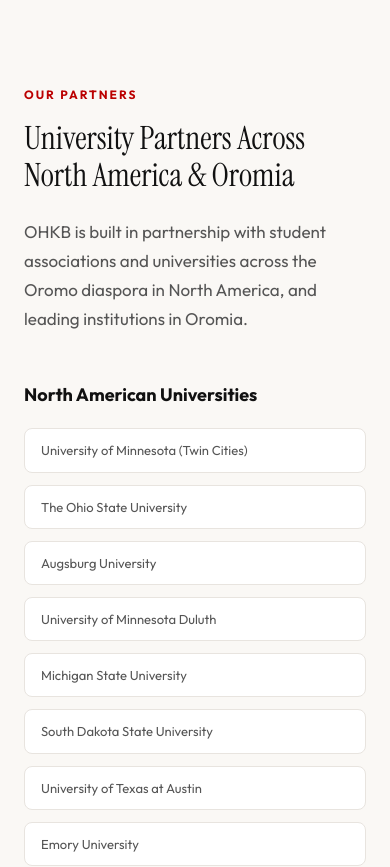
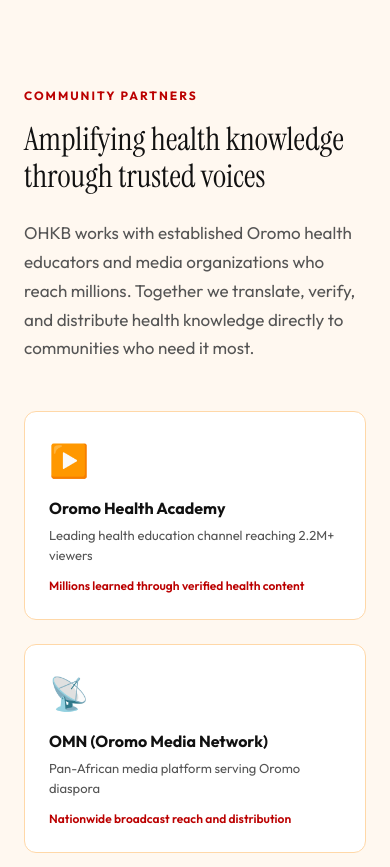
Before and after one commit to aim2944/ohkb-app, a React (Vite) app: page / in a window 390 px wide. Shown: the part 9080-9947 px from the top of the page. Built offline with nearby package versions, Linux system fonts and the light colour scheme; no server answers.

Commit message:
Add community & media partners section: Oromo Health Academy, OMN, Odaa US
- Highlight 2.2M+ Oromo Health Academy viewership
- Showcase partnership with OMN for national reach
- Feature Odaa of United States grassroots delivery
- Add hover effects and responsive grid layout

```diff
--- a/src/pages/Landing.jsx
+++ b/src/pages/Landing.jsx
@@ -270,6 +270,50 @@
         </div>
       </section>
 
+      {/* ── COMMUNITY & MEDIA PARTNERS ── */}
+      <section style={{ ...sectionStyle, borderTop: '1px solid #E8E4DF', background: '#FFF8F0' }}>
+        <div style={sectionLabel}>Community Partners</div>
+        <h2 style={h2Style}>Amplifying health knowledge through trusted voices</h2>
+        <p style={pStyle}>OHKB works with established Oromo health educators and media organizations who reach millions. Together we translate, verify, and distribute health knowledge directly to communities who need it most.</p>
+
+        <div style={{ display: 'grid', gridTemplateColumns: 'repeat(3, 1fr)', gap: 24, marginTop: 48 }} className="community-partners-grid">
+          {[
+            {
+              icon: '▶️',
+              name: 'Oromo Health Academy',
+              desc: 'Leading health education channel reaching 2.2M+ viewers',
+              impact: 'Millions learned through verified health content',
+              link: 'https://www.youtube.com/channel/UCgrgrS04v-RbLSmfCJ5AhDQ'
+            },
+            {
+              icon: '📡',
+              name: 'OMN (Oromo Media Network)',
+              desc: 'Pan-African media platform serving Oromo diaspora',
+              impact: 'Nationwide broadcast reach and distribution',
+              link: '#'
+            },
+            {
+              icon: '🤝',
+              name: 'Odaa of United States',
+              desc: 'Community leadership organization across US chapters',
+              impact: 'Trusted grassroots delivery to local communities',
+              link: '#'
+            },
+          ].map(p => (
+            <a key={p.name} href={p.link} target="_blank" rel="noopener noreferrer" style={{ textDecoration: 'none', color: 'inherit' }}>
+              <div style={{ background: 'white', border: '1px solid #FFD8A8', borderRadius: 12, padding: 24, height: '100%', cursor: 'pointer', transition: 'border-color 0.2s, box-shadow 0.2s' }}
+                onMouseEnter={e => { e.currentTarget.style.borderColor = R; e.currentTarget.style.boxShadow = '0 4px 12px rgba(187,0,0,0.1)' }}
+                onMouseLeave={e => { e.currentTarget.style.borderColor = '#FFD8A8'; e.currentTarget.style.boxShadow = 'none' }}>
+                <div style={{ fontSize: 32, marginBottom: 12 }}>{p.icon}</div>
+                <h4 style={{ fontSize: 16, fontWeight: 700, marginBottom: 6, color: '#111' }}>{p.name}</h4>
+                <p style={{ fontSize: 13, color: '#555', marginBottom: 12, lineHeight: 1.5 }}>{p.desc}</p>
+                <div style={{ fontSize: 12, fontWeight: 600, color: R }}>{p.impact}</div>
+              </div>
+            </a>
+          ))}
+        </div>
+      </section>
+
       {/* ── UNIVERSITY PARTNERS ── */}
       <section style={sectionStyle}>
         <div style={sectionLabel}>Our Partners</div>
@@ -361,6 +405,7 @@
           .hours-grid        { grid-template-columns: 1fr !important; }
           .topic-grid        { grid-template-columns: 1fr !important; }
           .benefit-grid      { grid-template-columns: 1fr !important; }
+          .community-partners-grid { grid-template-columns: 1fr !important; }
           .university-grid   { grid-template-columns: 1fr !important; }
         }
       `}</style>
```
